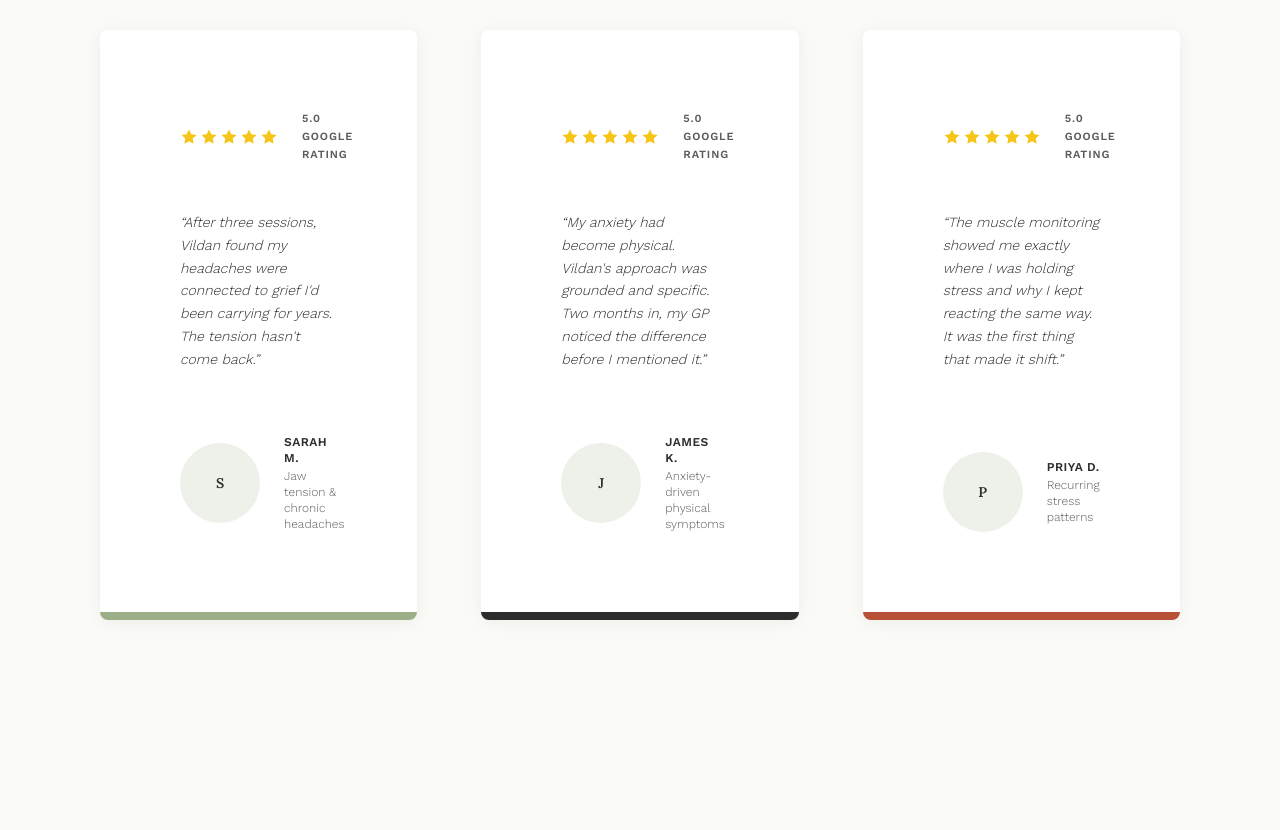
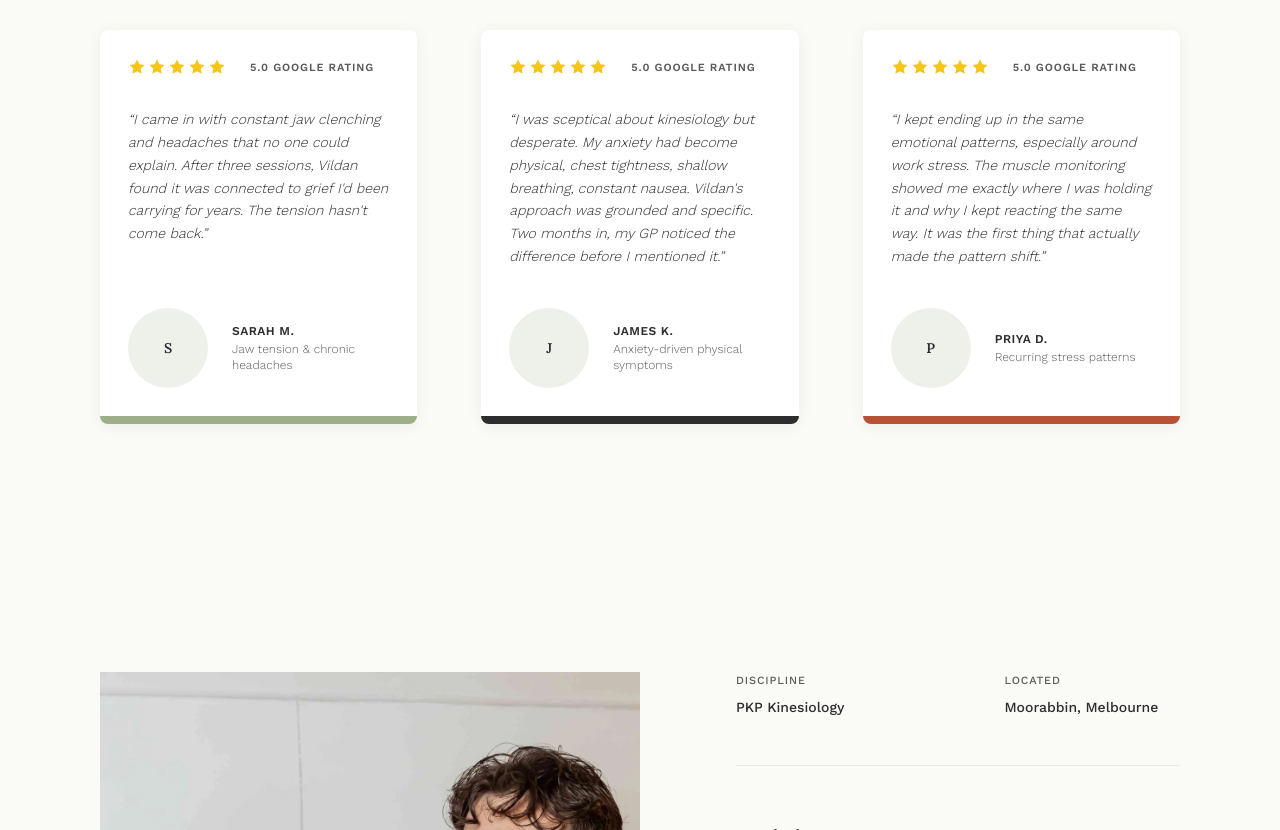
Before and after one commit to marinovicluke-byte/vildans-website, a Next.js app: page /vildans-website/ in a window 1280 px wide. Shown: the part 3688-4518 px from the top of the page. Built offline with nearby package versions, Linux system fonts and the light colour scheme.

Commit message:
Restore full quotes, tighten card padding and spacing

```diff
--- a/src/components/home/Testimonials.tsx
+++ b/src/components/home/Testimonials.tsx
@@ -5,7 +5,7 @@ import { Reveal } from "@/components/ui/Reveal";
 const testimonials = [
   {
     quote:
-      "After three sessions, Vildan found my headaches were connected to grief I'd been carrying for years. The tension hasn't come back.",
+      "I came in with constant jaw clenching and headaches that no one could explain. After three sessions, Vildan found it was connected to grief I'd been carrying for years. The tension hasn't come back.",
     name: "Sarah M.",
     role: "Jaw tension & chronic headaches",
     rating: "5.0",
@@ -13,7 +13,7 @@ const testimonials = [
   },
   {
     quote:
-      "My anxiety had become physical. Vildan's approach was grounded and specific. Two months in, my GP noticed the difference before I mentioned it.",
+      "I was sceptical about kinesiology but desperate. My anxiety had become physical, chest tightness, shallow breathing, constant nausea. Vildan's approach was grounded and specific. Two months in, my GP noticed the difference before I mentioned it.",
     name: "James K.",
     role: "Anxiety-driven physical symptoms",
     rating: "5.0",
@@ -21,7 +21,7 @@ const testimonials = [
   },
   {
     quote:
-      "The muscle monitoring showed me exactly where I was holding stress and why I kept reacting the same way. It was the first thing that made it shift.",
+      "I kept ending up in the same emotional patterns, especially around work stress. The muscle monitoring showed me exactly where I was holding it and why I kept reacting the same way. It was the first thing that actually made the pattern shift.",
     name: "Priya D.",
     role: "Recurring stress patterns",
     rating: "5.0",
@@ -59,9 +59,9 @@ export function Testimonials() {
           {testimonials.map((testimonial, i) => (
             <Reveal key={i} delay={i * 80} className="flex flex-col">
               <div className="bg-white rounded-lg shadow-[0_2px_16px_rgba(0,0,0,0.06)] flex flex-col flex-1 overflow-hidden transition-all duration-base ease-smooth hover:-translate-y-1 hover:shadow-[0_12px_32px_rgba(0,0,0,0.1)]">
-                <div className="p-8 md:p-10 flex flex-col flex-1">
+                <div className="p-6 md:p-7 flex flex-col flex-1">
                   {/* Stars + Rating */}
-                  <div className="flex items-center gap-3 mb-6">
+                  <div className="flex items-center gap-3 mb-4">
                     <div className="flex gap-0.5">
                       <StarIcon />
                       <StarIcon />
@@ -75,7 +75,7 @@ export function Testimonials() {
                   </div>
 
                   {/* Quote */}
-                  <p className="text-text-primary text-sm leading-relaxed flex-1 mb-8 font-light italic">
+                  <p className="text-text-primary text-sm leading-relaxed flex-1 mb-5 font-light italic">
                     &ldquo;{testimonial.quote}&rdquo;
                   </p>
 
```
